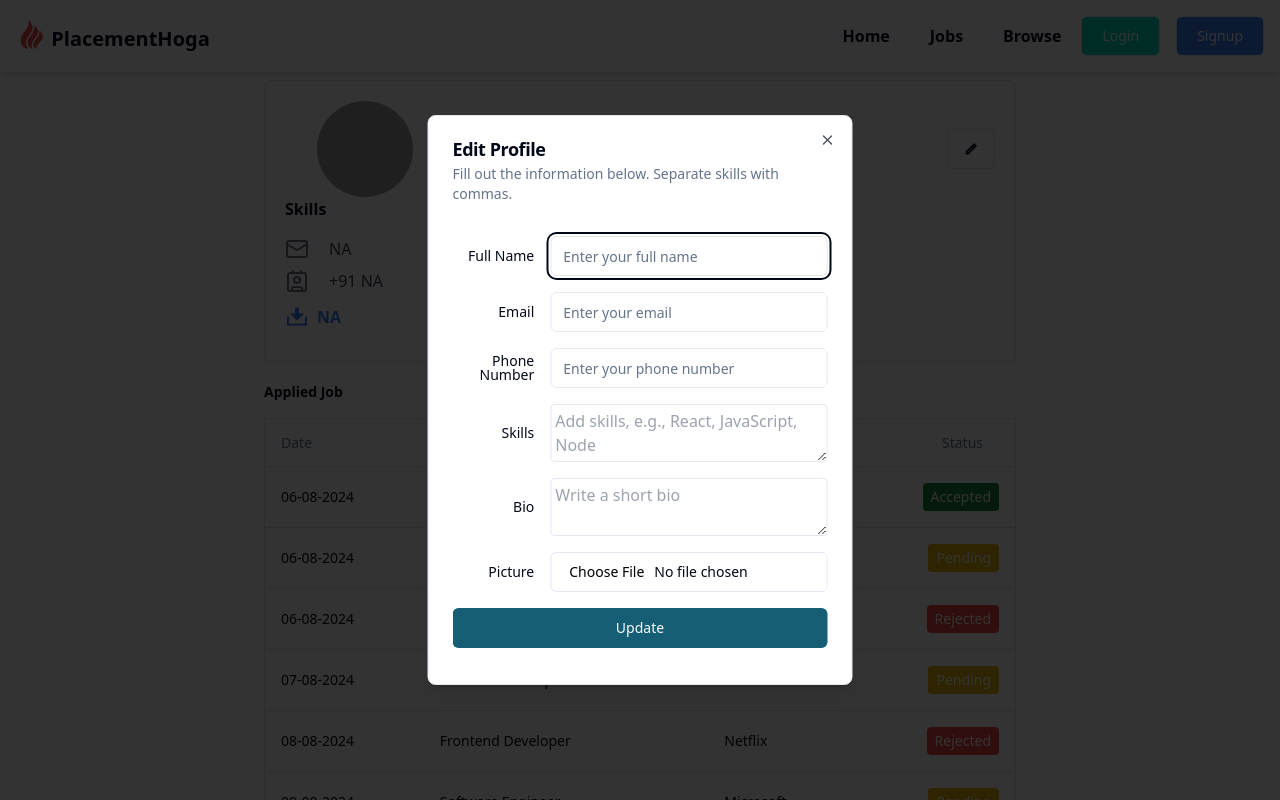
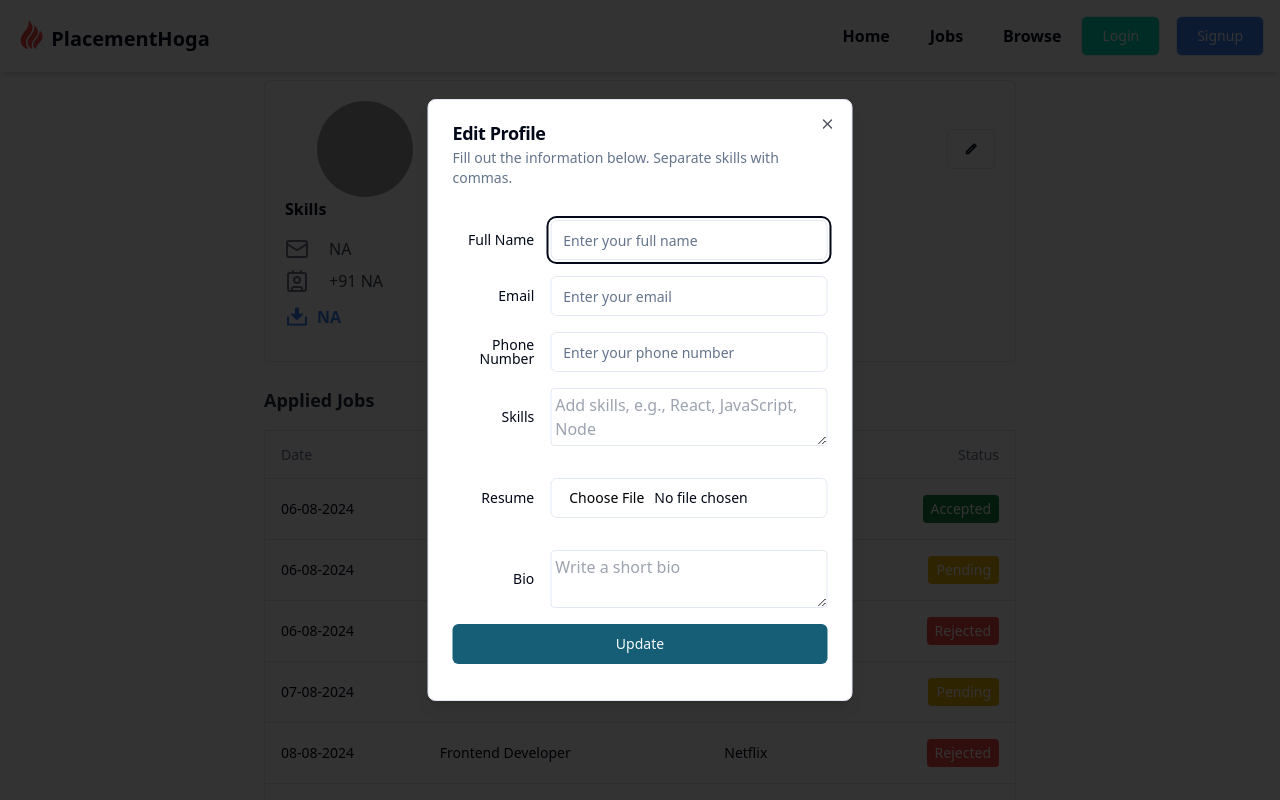
Before and after one commit to Nitesh2-0/Job-Portal, a React (Vite) app in the folder Frontend/: page /profile in a window 1280 px wide. Both pictures are taken after a click on the button 970 px from the left and 149 px from the top of the page. Shown: the top 800 px of the page. Built offline with nearby package versions, Linux system fonts and the light colour scheme; grey boxes are pictures that could not be loaded.

Commit message:
UI_based_on_role

```diff
--- a/Frontend/package.json
+++ b/Frontend/package.json
@@ -32,6 +32,7 @@
     "react-dom": "^18.3.1",
     "react-redux": "^9.1.2",
     "react-router-dom": "^6.26.0",
+    "react-spinners": "^0.14.1",
     "sonner": "^1.5.0",
     "tailwind-merge": "^2.4.0",
     "tailwindcss-animate": "^1.0.7"
--- a/Frontend/src/components/AppliedJob.jsx
+++ b/Frontend/src/components/AppliedJob.jsx
@@ -1,9 +1,14 @@
 import React from 'react'
 import { Table, TableBody, TableCaption, TableCell, TableFooter, TableHead, TableHeader, TableRow } from './ui/table'
 import SetColor from './SetColor'
+import { useSelector } from 'react-redux'
 
 const AppliedJob = () => {
-  const jobApplied = [
+  const { user } = useSelector(store => store.auth);
+  console.log(user?.role);
+
+  // Sample data for students (applied jobs)
+  const appliedJobs = [
     { date: "06-08-2024", role: "MERN Stack Developer", company: "Google", status: "Accepted" },
     { date: "06-08-2024", role: "MERN Stack Developer", company: "Google", status: "Pending" },
     { date: "06-08-2024", role: "MERN Stack Developer", company: "Google", status: "Rejected" },
@@ -17,35 +22,54 @@ const AppliedJob = () => {
     { date: "15-08-2024", role: "Cybersecurity Specialist", company: "Cisco", status: "Pending" },
     { date: "17-08-2024", role: "IT Support Specialist", company: "Dell", status: "Rejected" }
   ];
+
+  // Sample data for recruiters (posted jobs)
+  const postedJobs = [
+    { date: "01-08-2024", role: "Frontend Developer", company: "Google", applications: 45 },
+    { date: "02-08-2024", role: "Backend Developer", company: "Facebook", applications: 30 },
+    { date: "03-08-2024", role: "Full Stack Developer", company: "Netflix", applications: 25 },
+    { date: "04-08-2024", role: "Data Scientist", company: "Tesla", applications: 40 },
+    { date: "05-08-2024", role: "Cybersecurity Specialist", company: "Cisco", applications: 35 },
+  ];
+
+  // Determine which data to display based on the user's role
+  const dataToDisplay = user?.role === 'recruiter' ? postedJobs : appliedJobs;
+
   return (
     <Table className="border rounded mt-4">
-      <TableCaption>A list of your applied job.</TableCaption>
+      <TableCaption>
+        {user?.role !== 'recruiter' ? "A list of your applied jobs." : "A list of posted jobs."}
+      </TableCaption>
       <TableHeader>
         <TableRow>
-          <TableHead >Date</TableHead>
+          <TableHead>Date</TableHead>
           <TableHead>Job Role</TableHead>
           <TableHead>Company</TableHead>
-          <TableHead className="text-right pr-8">Status</TableHead>
+          <TableHead className="text-right">
+            {user?.role !== 'recruiter' ? "Status" : "Applicants"}
+          </TableHead>
         </TableRow>
       </TableHeader>
       <TableBody>
-        {jobApplied.map((job, idx) => (
+        {dataToDisplay.map((job, idx) => (
           <TableRow key={idx}>
-            <TableCell >{job.date}</TableCell>
+            <TableCell>{job.date}</TableCell>
             <TableCell>{job.role}</TableCell>
             <TableCell>{job.company}</TableCell>
-            <TableCell className="text-right"><SetColor job={job} /></TableCell>
+            <TableCell className="text-right">
+              {user?.role !== 'recruiter' ? <SetColor job={job} /> : job.applications}
+            </TableCell>
           </TableRow>
         ))}
       </TableBody>
       <TableFooter>
         <TableRow>
           <TableCell colSpan={3}>Total</TableCell>
-          <TableCell className="text-right pr-8">{jobApplied.length}</TableCell>
+          <TableCell className="text-right pr-8">{dataToDisplay.length}</TableCell>
         </TableRow>
       </TableFooter>
     </Table>
-  )
+  );
 }
 
-export default AppliedJob
+export default AppliedJob;
--- a/Frontend/src/components/Job.jsx
+++ b/Frontend/src/components/Job.jsx
@@ -4,18 +4,18 @@ import Footer from './Footer';
 import Filter from './Filter';
 import { useSelector } from 'react-redux';
 import getAllJobs from './hook/getAllJobs';
+import { HashLoader } from 'react-spinners';
 
 const Job = () => {
   getAllJobs()
   const { allJobs } = useSelector(state => state.jobs);
 
-
-  return (
+  return allJobs.length != 0 ? (
     <>
       <div className='max-w-7xl mx-auto flex flex-col md:flex-row max-h-screen'>
         <Filter />
         <hr />
-        <div
+        {allJobs.length !== 0 ? <div
           className={'w-full overflow-y-auto md:max-h-[80%] grid gap-5 grid-cols-1 md:grid-cols-2 lg:grid-cols-3 md:w-[80%] p-5 pt-3'}
         >
           {
@@ -23,11 +23,18 @@ const Job = () => {
               <Card key={job._id} job={job} />
             ))) : <span></span>
           }
+        </div> : <div className="flex w-[80%] gap-5 justify-center items-center h-screen">
+          <HashLoader color="#e30f2b" />
+          <span>Loading...</span>
         </div>
+        }
       </div>
       <Footer />
     </>
-  );
+  ) : <div className="flex gap-5 justify-center items-center h-screen">
+    <HashLoader color="#e30f2b" />
+    <span>Loading...</span>
+  </div>
 }
 
 export default Job;
--- a/Frontend/src/components/Profile.jsx
+++ b/Frontend/src/components/Profile.jsx
@@ -10,7 +10,6 @@ import { Avatar, AvatarFallback, AvatarImage } from './ui/avatar';
 
 const Profile = () => {
   const { user } = useSelector(store => store.auth);
-  console.log(user);
 
   const defaultUrl = "https://t3.ftcdn.net/jpg/03/46/83/96/360_F_346839683_6nAPzbhpSkIpb8pmAwufkC7c5eD7wYws.jpg";
 
@@ -38,7 +37,8 @@ const Profile = () => {
             </div>
             <span className='hidden md:flex'> <UpdateProfile /></span>
           </div>
-          <div className='mb-4 mt-1 md:mt-0' >
+          {
+            user?.role != 'recruiter' ? <div className='mb-4 mt-1 md:mt-0' >
               <p className='mb-1 font-semibold'>Skills</p>
               {
                 user?.profile?.skills.length != 0 && user?.profile?.skills.map((item, idx) => (
@@ -47,8 +47,9 @@ const Profile = () => {
                   }</Button>
                 ))
               }
-          </div>
-          <div className='flex items-center gap-5 mb-2'>
+            </div> : ""
+          }
+          <div className='flex items-center gap-5 mb-2 mt-2'>
             <Mail className='text-gray-500' />
             <span className='text-gray-700'>{user?.email || "NA"}</span>
           </div>
@@ -56,19 +57,23 @@ const Profile = () => {
             <Contact className='text-gray-500' />
             <span className='text-gray-700'> +91 {user?.phoneNumber || "NA"}</span>
           </div>
-          <div className='flex items-center gap-5 mb-2'>
+          {
+            user?.role != 'recruiter' ? <div className='flex items-center gap-5 mb-2'>
               <Link to={user?.profile?.resume} target='_blank' className='flex items-center text-blue-500 '>
                 <i className="ri-download-2-fill text-2xl mr-2"></i>
-              <p className='hover:underline font-semibold'>{user?.profile?.resumeOriginalName.slice(0, 30) || "NA"}</p>
+                <p className='hover:underline font-semibold'>{user?.profile?.resumeOriginalName || "NA"}</p>
               </Link>
+            </div> : ""
+          }
         </div>
-        </div>
-        <h1 className='mt-5 font-semibold text-sm text-center md:text-start'>Applied Job</h1>
+        <h1 className="mt-8 font-bold text-lg text-center md:text-left text-gray-800 md:mt-6">
+          {user?.role === 'recruiter' ? "Jobs Posted by You" : "Applied Jobs"}
+        </h1>
         <AppliedJob />
-      </div>
+      </div >
       <Footer />
     </>
-  );
+  )
 }
 
 export default Profile;
--- a/Frontend/src/components/TopJob.jsx
+++ b/Frontend/src/components/TopJob.jsx
@@ -1,15 +1,16 @@
-import React,{useState} from 'react';
+import React, { useState } from 'react';
 import { Avatar } from './ui/avatar';
 import { Badge } from './ui/badge';
 import { useSelector } from 'react-redux';
 import { Link } from 'react-router-dom';
 import calDate from './hook/getCalcluateDate';
 import { Button } from '../components/ui/button';
+import { HashLoader } from 'react-spinners'
 
 const TopJob = () => {
   const { allJobs } = useSelector(state => state.jobs);
   const [like, setLike] = useState(false)
-  return (
+  return allJobs.length != 0 ? (
     <div className='max-w-7xl flex flex-col mx-auto mt-12'>
       <h1 className='font-bold text-2xl text-center md:text-3xl'>
         <span className='text-blue-700'>Latest & Top</span> Job Openings
@@ -62,7 +63,10 @@ const TopJob = () => {
         ))}
       </div>
     </div>
-  );
+  ) : <div className="flex gap-5 justify-center items-center h-screen">
+    <HashLoader color="blue" />
+    <span>Loading...</span>
+  </div>
 };
 
 export default TopJob;
--- a/Frontend/src/components/UpdateProfile.jsx
+++ b/Frontend/src/components/UpdateProfile.jsx
@@ -47,10 +47,11 @@ const UpdateProfile = () => {
       dispatch(setLoading(true))
       const res = await axios.post("/api/v1/user/profile/update", formData)
 
-      if (res.data.success) {
-        dispatch(setUser(res.data.user));
-        toast.success(res.data.message);
-        navigate('/profile')
+      if (res.data?.success) {
+        dispatch(setUser(res.data?.user));
+        toast.success(res.data?.message);
+        // localStorage.setItem(res.data?.user);
+        // localStorage.setItem(res.data?.token)
       }
     } catch (error) {
       console.log(error);
@@ -58,7 +59,6 @@ const UpdateProfile = () => {
     } finally {
       dispatch(setLoading(false))
     }
-    console.log(input);
   }
 
   return (
@@ -119,6 +119,9 @@ const UpdateProfile = () => {
                 className="col-span-3"
               />
             </div>
+            {
+              user?.role !== 'recruiter' ? (
+                <>
                   <div className="grid grid-cols-4 items-center gap-4">
                     <Label htmlFor="skills" className="text-right">
                       Skills
@@ -132,7 +135,23 @@ const UpdateProfile = () => {
                       placeholder="Add skills, e.g., React, JavaScript, Node"
                     />
                   </div>
-            <div className="grid grid-cols-4 items-center gap-4">
+                  <div className="grid grid-cols-4 items-center gap-4 mt-4">
+                    <Label htmlFor="picture" className="text-right">
+                      Resume
+                    </Label>
+                    <Input
+                      id="picture"
+                      type="file"
+                      name="file"
+                      accept="application/pdf"
+                      onChange={handleFileEvent}
+                      className="col-span-3"
+                    />
+                  </div>
+                </>
+              ) : null
+            }
+            <div className="grid grid-cols-4 items-center gap-4 mt-4">
               <Label htmlFor="bio" className="text-right">
                 Bio
               </Label>
@@ -143,19 +162,6 @@ const UpdateProfile = () => {
                 onChange={handleChange}
                 className="col-span-3 rounded border p-1"
                 placeholder="Write a short bio"
-              />
-            </div>
-            <div className="grid grid-cols-4 items-center gap-4">
-              <Label htmlFor="picture" className="text-right">
-                Picture
-              </Label>
-              <Input
-                id="picture"
-                type="file"
-                name="file"
-                accept="application/pdf"
-                onChange={handleFileEvent}
-                className="col-span-3"
               />
             </div>
           </div>
--- a/Frontend/src/utils/axios.jsx
+++ b/Frontend/src/utils/axios.jsx
@@ -2,19 +2,19 @@ import axios from "axios";
 
 const instance = axios.create({
   baseURL: "http://localhost:8080",
+  // baseURL:"https://job-portal-server-2ee8.onrender.com",
   withCredentials: true,
 });
 
-// Add a request interceptor
-instance.interceptors.request.use((config) => {
-  const token = localStorage.getItem('token');
-  if (token) {
-    config.headers.Authorization = `Bearer ${token}`;
-  }
-  return config;
-}, (error) => {
-  return Promise.reject(error);
-});
+// instance.interceptors.request.use((config) => {
+//   const token = localStorage.getItem('token');
+//   if (token) {
+//     config.headers.Authorization = `Bearer ${token}`;
+//   }
+//   return config;
+// }, (error) => {
+//   return Promise.reject(error);
+// });
 
 // Optional: Add a response interceptor to handle token expiry
 instance.interceptors.response.use(
```
Also changed, not shown: 1 other file (tests, documents, lock files or other folders). Lines whose indentation alone changed are shown as unchanged.
